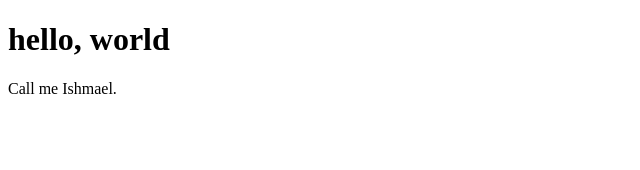
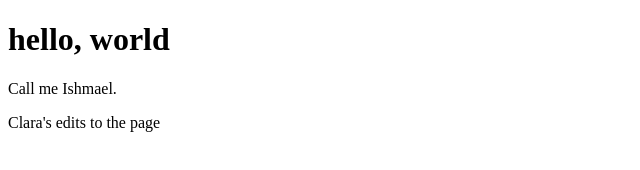
Before and after one commit to antlaw0/Test-Share-Repo, a plain HTML site: page index.html in a window 1280 px wide. Shown: the whole page, without its empty margins (0-640 px from the left). Drawn offline with Linux system fonts and the light colour scheme.

Commit message:
Extra paragraph on page

```diff
--- a/index.html
+++ b/index.html
@@ -6,5 +6,8 @@
     <body>
       <h1>hello, world</h1>
       <p>Call me Ishmael.</p>
+
+<p>Clara's edits to the page</p>
+
     </body>
  </html>
```
